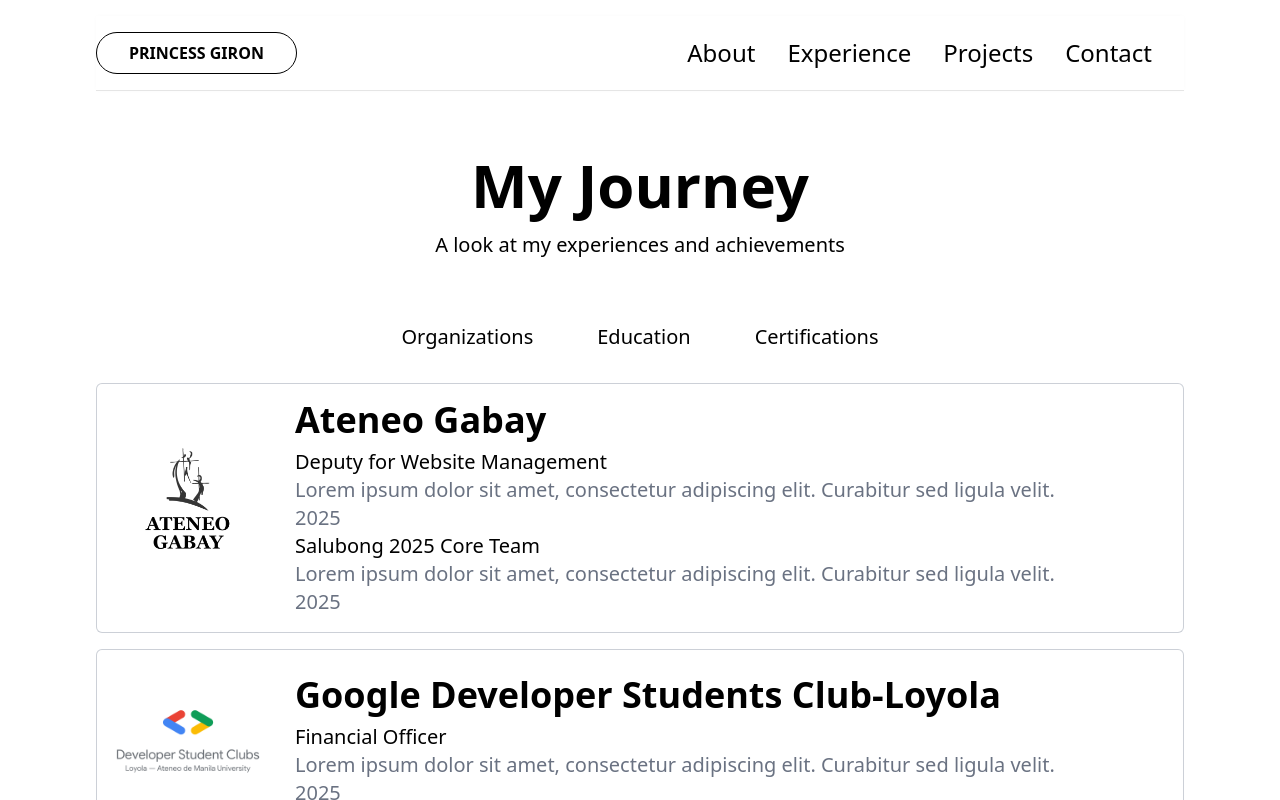
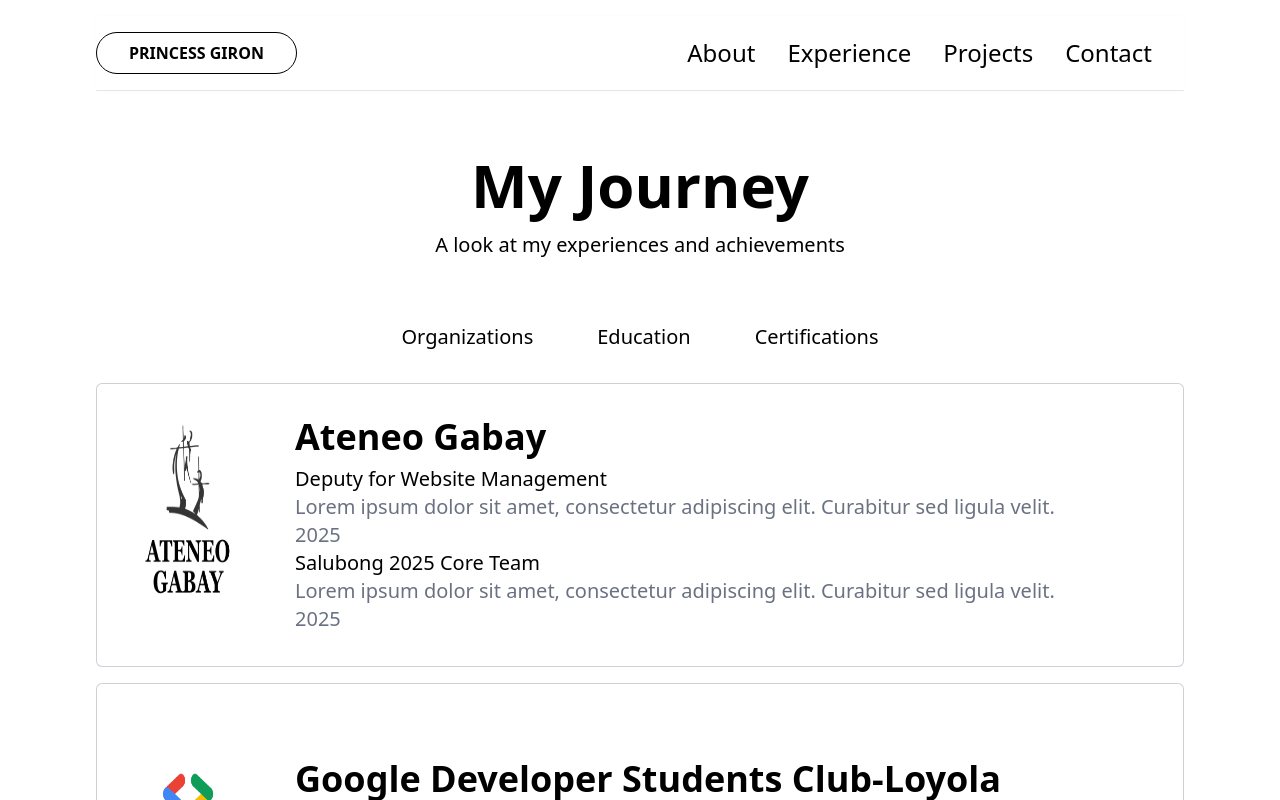
Before and after one commit to youth-of-may/portfolio-app, a React (Vite) app: page /experience in a window 1280 px wide. Shown: the top 800 px of the page. Built offline with nearby package versions, Linux system fonts and the light colour scheme.

Commit message:
Changed the max width and height of pictures in Organizations.

```diff
--- a/src/components/Organizations.jsx
+++ b/src/components/Organizations.jsx
@@ -8,7 +8,7 @@
         {organization.map((org) =>
         <div className=" flex mb-4 border border-gray-400/50 rounded-md p-4 bg-white hover:drop-shadow-gray-400/30 hover:drop-shadow-lg hover:translate-y-1">
             <div className="flex flex-col justify-center">
-            <PictureHolder imgSrc={org.url} width="max-w-[150px] max-h-[400px] mr-8"></PictureHolder>
+            <PictureHolder imgSrc={org.url} width="max-w-[150px] h-[250px] mr-8"></PictureHolder>
             </div>
             <div className="flex flex-col my-auto">
             <Header isHeader={false} misc=" text-left mb-2">{org.name}</Header>
```
